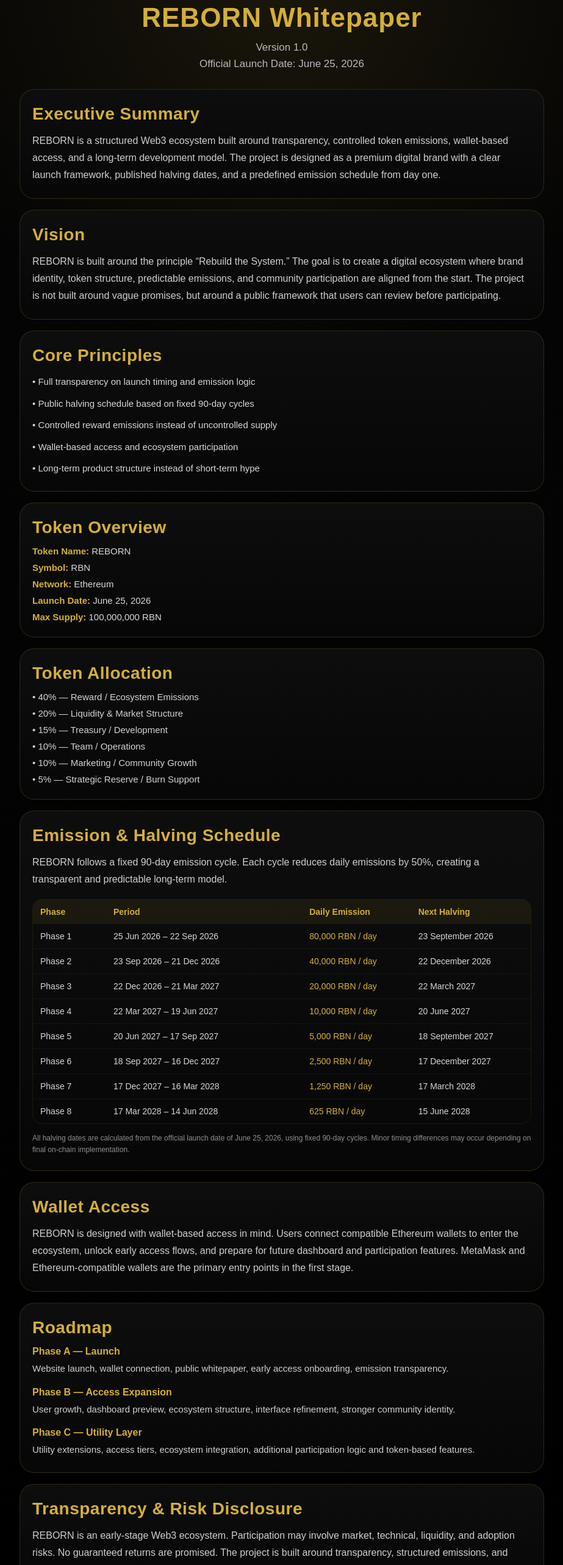
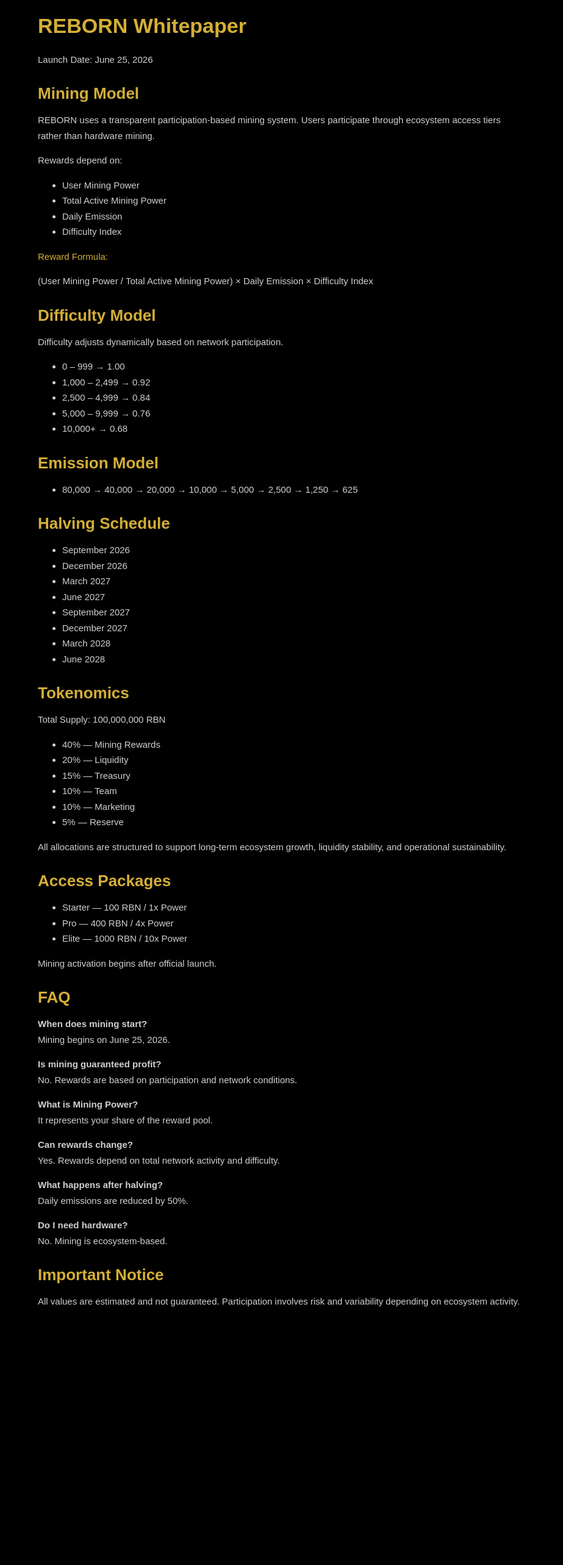
Before and after one commit to LudmataAl/reborn-site, a Next.js app: page /whitepaper in a window 1280 px wide. Shown: the part 20-2586 px from the top of the page at 61% size, without its empty margins (178-1101 px from the left). After the commit the page ends 2199 px from the top, so only its background shows below. Built offline with nearby package versions, Linux system fonts and the light colour scheme.

Commit message:
Update page.js

```diff
--- a/app/whitepaper/page.js
+++ b/app/whitepaper/page.js
@@ -1,464 +1,202 @@
-export default function Whitepaper() {
-  const halvingRows = [
-    {
-      phase: "Phase 1",
-      period: "25 Jun 2026 – 22 Sep 2026",
-      emission: "80,000 RBN / day",
-      halving: "23 September 2026",
-    },
-    {
-      phase: "Phase 2",
-      period: "23 Sep 2026 – 21 Dec 2026",
-      emission: "40,000 RBN / day",
-      halving: "22 December 2026",
-    },
-    {
-      phase: "Phase 3",
-      period: "22 Dec 2026 – 21 Mar 2027",
-      emission: "20,000 RBN / day",
-      halving: "22 March 2027",
-    },
-    {
-      phase: "Phase 4",
-      period: "22 Mar 2027 – 19 Jun 2027",
-      emission: "10,000 RBN / day",
-      halving: "20 June 2027",
-    },
-    {
-      phase: "Phase 5",
-      period: "20 Jun 2027 – 17 Sep 2027",
-      emission: "5,000 RBN / day",
-      halving: "18 September 2027",
-    },
-    {
-      phase: "Phase 6",
-      period: "18 Sep 2027 – 16 Dec 2027",
-      emission: "2,500 RBN / day",
-      halving: "17 December 2027",
-    },
-    {
-      phase: "Phase 7",
-      period: "17 Dec 2027 – 16 Mar 2028",
-      emission: "1,250 RBN / day",
-      halving: "17 March 2028",
-    },
-    {
-      phase: "Phase 8",
-      period: "17 Mar 2028 – 14 Jun 2028",
-      emission: "625 RBN / day",
-      halving: "15 June 2028",
-    },
-  ];
-
+          export default function Whitepaper() {
   const sectionTitle = {
     color: "#D4AF37",
-    fontSize: "28px",
+    fontSize: "26px",
     fontWeight: "bold",
-    margin: "0 0 14px 0",
-    letterSpacing: "0.5px",
+    marginBottom: "14px",
+    marginTop: "28px",
   };
 
-  const paragraph = {
-    color: "#cfcfcf",
-    fontSize: "16px",
-    lineHeight: "1.75",
-    margin: 0,
+  const text = {
+    color: "#d0d0d0",
+    fontSize: "15px",
+    lineHeight: "1.7",
+    marginBottom: "12px",
   };
 
   return (
     <div
       style={{
         minHeight: "100vh",
-        background:
-          "radial-gradient(circle at top, rgba(212,175,55,0.10), transparent 22%), linear-gradient(180deg, #050505 0%, #000000 100%)",
+        background: "#000",
+        padding: "20px",
+        fontFamily: "Arial",
         color: "#fff",
-        fontFamily: "Arial, sans-serif",
-        padding: "24px 16px 50px",
       }}
     >
-      <div
-        style={{
-          maxWidth: "860px",
-          margin: "0 auto",
-        }}
-      >
-        <div
-          style={{
-            textAlign: "center",
-            marginBottom: "28px",
-          }}
-        >
-          <div
-            style={{
-              color: "#D4AF37",
-              fontSize: "44px",
-              fontWeight: "bold",
-              letterSpacing: "1px",
-              marginBottom: "10px",
-            }}
-          >
-            REBORN Whitepaper
-          </div>
+      <div style={{ maxWidth: "800px", margin: "0 auto" }}>
 
-          <div
-            style={{
-              color: "#b9b9b9",
-              fontSize: "17px",
-              lineHeight: "1.6",
-            }}
-          >
-            Version 1.0
-            <br />
-            Official Launch Date: June 25, 2026
-          </div>
-        </div>
+        <h1 style={{ color: "#D4AF37", fontSize: "34px" }}>
+          REBORN Whitepaper
+        </h1>
 
-        <div
-          style={{
-            display: "grid",
-            gap: "18px",
-          }}
-        >
-          <div
-            style={{
-              border: "1px solid rgba(212,175,55,0.18)",
-              borderRadius: "24px",
-              padding: "24px 20px",
-              background:
-                "linear-gradient(180deg, rgba(14,14,14,0.96), rgba(7,7,7,0.96))",
-            }}
-          >
-            <div style={sectionTitle}>Executive Summary</div>
-            <p style={paragraph}>
-              REBORN is a structured Web3 ecosystem built around transparency,
-              controlled token emissions, wallet-based access, and a long-term
-              development model. The project is designed as a premium digital
-              brand with a clear launch framework, published halving dates, and
-              a predefined emission schedule from day one.
-            </p>
-          </div>
+        <p style={{ ...text, marginBottom: "20px" }}>
+          Launch Date: June 25, 2026
+        </p>
 
-          <div
-            style={{
-              border: "1px solid rgba(212,175,55,0.18)",
-              borderRadius: "24px",
-              padding: "24px 20px",
-              background:
-                "linear-gradient(180deg, rgba(14,14,14,0.96), rgba(7,7,7,0.96))",
-            }}
-          >
-            <div style={sectionTitle}>Vision</div>
-            <p style={paragraph}>
-              REBORN is built around the principle “Rebuild the System.” The
-              goal is to create a digital ecosystem where brand identity,
-              token structure, predictable emissions, and community participation
-              are aligned from the start. The project is not built around vague
-              promises, but around a public framework that users can review
-              before participating.
-            </p>
-          </div>
+        {/* ===================== */}
+        {/* MINING MODEL */}
+        {/* ===================== */}
 
-          <div
-            style={{
-              border: "1px solid rgba(212,175,55,0.18)",
-              borderRadius: "24px",
-              padding: "24px 20px",
-              background:
-                "linear-gradient(180deg, rgba(14,14,14,0.96), rgba(7,7,7,0.96))",
-            }}
-          >
-            <div style={sectionTitle}>Core Principles</div>
-            <div
-              style={{
-                display: "grid",
-                gap: "10px",
-                color: "#d6d6d6",
-                fontSize: "15px",
-                lineHeight: "1.7",
-              }}
-            >
-              <div>• Full transparency on launch timing and emission logic</div>
-              <div>• Public halving schedule based on fixed 90-day cycles</div>
-              <div>• Controlled reward emissions instead of uncontrolled supply</div>
-              <div>• Wallet-based access and ecosystem participation</div>
-              <div>• Long-term product structure instead of short-term hype</div>
-            </div>
-          </div>
+        <div style={sectionTitle}>Mining Model</div>
 
-          <div
-            style={{
-              border: "1px solid rgba(212,175,55,0.18)",
-              borderRadius: "24px",
-              padding: "24px 20px",
-              background:
-                "linear-gradient(180deg, rgba(14,14,14,0.96), rgba(7,7,7,0.96))",
-            }}
-          >
-            <div style={sectionTitle}>Token Overview</div>
-            <div
-              style={{
-                display: "grid",
-                gridTemplateColumns: "1fr",
-                gap: "10px",
-                color: "#d7d7d7",
-                fontSize: "15px",
-              }}
-            >
-              <div>
-                <span style={{ color: "#D4AF37", fontWeight: "bold" }}>
-                  Token Name:
-                </span>{" "}
-                REBORN
-              </div>
-              <div>
-                <span style={{ color: "#D4AF37", fontWeight: "bold" }}>
-                  Symbol:
-                </span>{" "}
-                RBN
-              </div>
-              <div>
-                <span style={{ color: "#D4AF37", fontWeight: "bold" }}>
-                  Network:
-                </span>{" "}
-                Ethereum
-              </div>
-              <div>
-                <span style={{ color: "#D4AF37", fontWeight: "bold" }}>
-                  Launch Date:
-                </span>{" "}
-                June 25, 2026
-              </div>
-              <div>
-                <span style={{ color: "#D4AF37", fontWeight: "bold" }}>
-                  Max Supply:
-                </span>{" "}
-                100,000,000 RBN
-              </div>
-            </div>
-          </div>
+        <p style={text}>
+          REBORN uses a transparent participation-based mining system. Users
+          participate through ecosystem access tiers rather than hardware mining.
+        </p>
 
-          <div
-            style={{
-              border: "1px solid rgba(212,175,55,0.18)",
-              borderRadius: "24px",
-              padding: "24px 20px",
-              background:
-                "linear-gradient(180deg, rgba(14,14,14,0.96), rgba(7,7,7,0.96))",
-            }}
-          >
-            <div style={sectionTitle}>Token Allocation</div>
-            <div
-              style={{
-                display: "grid",
-                gap: "10px",
-                color: "#d3d3d3",
-                fontSize: "15px",
-              }}
-            >
-              <div>• 40% — Reward / Ecosystem Emissions</div>
-              <div>• 20% — Liquidity & Market Structure</div>
-              <div>• 15% — Treasury / Development</div>
-              <div>• 10% — Team / Operations</div>
-              <div>• 10% — Marketing / Community Growth</div>
-              <div>• 5% — Strategic Reserve / Burn Support</div>
-            </div>
-          </div>
+        <p style={text}>
+          Rewards depend on:
+        </p>
 
-          <div
-            style={{
-              border: "1px solid rgba(212,175,55,0.18)",
-              borderRadius: "24px",
-              padding: "24px 20px",
-              background:
-                "linear-gradient(180deg, rgba(14,14,14,0.96), rgba(7,7,7,0.96))",
-              overflowX: "auto",
-            }}
-          >
-            <div style={sectionTitle}>Emission & Halving Schedule</div>
-            <p style={{ ...paragraph, marginBottom: "18px" }}>
-              REBORN follows a fixed 90-day emission cycle. Each cycle reduces
-              daily emissions by 50%, creating a transparent and predictable
-              long-term model.
-            </p>
+        <ul style={text}>
+          <li>User Mining Power</li>
+          <li>Total Active Mining Power</li>
+          <li>Daily Emission</li>
+          <li>Difficulty Index</li>
+        </ul>
 
-            <div
-              style={{
-                minWidth: "760px",
-                border: "1px solid rgba(212,175,55,0.10)",
-                borderRadius: "16px",
-                overflow: "hidden",
-              }}
-            >
-              <div
-                style={{
-                  display: "grid",
-                  gridTemplateColumns: "120px 1.8fr 1fr 1.1fr",
-                  background: "rgba(212,175,55,0.08)",
-                  color: "#D4AF37",
-                  fontWeight: "bold",
-                  fontSize: "14px",
-                }}
-              >
-                <div style={{ padding: "12px" }}>Phase</div>
-                <div style={{ padding: "12px" }}>Period</div>
-                <div style={{ padding: "12px" }}>Daily Emission</div>
-                <div style={{ padding: "12px" }}>Next Halving</div>
-              </div>
+        <p style={{ ...text, color: "#D4AF37" }}>
+          Reward Formula:
+        </p>
 
-              {halvingRows.map((row, index) => (
-                <div
-                  key={index}
-                  style={{
-                    display: "grid",
-                    gridTemplateColumns: "120px 1.8fr 1fr 1.1fr",
-                    borderTop:
-                      index === 0 ? "none" : "1px solid rgba(255,255,255,0.05)",
-                    fontSize: "14px",
-                    color: "#d5d5d5",
-                  }}
-                >
-                  <div style={{ padding: "12px" }}>{row.phase}</div>
-                  <div style={{ padding: "12px" }}>{row.period}</div>
-                  <div style={{ padding: "12px", color: "#D4AF37" }}>
-                    {row.emission}
-                  </div>
-                  <div style={{ padding: "12px" }}>{row.halving}</div>
-                </div>
-              ))}
-            </div>
+        <p style={text}>
+          (User Mining Power / Total Active Mining Power) × Daily Emission × Difficulty Index
+        </p>
 
-            <div
-              style={{
-                marginTop: "14px",
-                color: "#8e8e8e",
-                fontSize: "12px",
-                lineHeight: "1.6",
-              }}
-            >
-              All halving dates are calculated from the official launch date of
-              June 25, 2026, using fixed 90-day cycles. Minor timing differences
-              may occur depending on final on-chain implementation.
-            </div>
-          </div>
+        {/* ===================== */}
+        {/* DIFFICULTY */}
+        {/* ===================== */}
 
-          <div
-            style={{
-              border: "1px solid rgba(212,175,55,0.18)",
-              borderRadius: "24px",
-              padding: "24px 20px",
-              background:
-                "linear-gradient(180deg, rgba(14,14,14,0.96), rgba(7,7,7,0.96))",
-            }}
-          >
-            <div style={sectionTitle}>Wallet Access</div>
-            <p style={paragraph}>
-              REBORN is designed with wallet-based access in mind. Users connect
-              compatible Ethereum wallets to enter the ecosystem, unlock early
-              access flows, and prepare for future dashboard and participation
-              features. MetaMask and Ethereum-compatible wallets are the primary
-              entry points in the first stage.
-            </p>
-          </div>
+        <div style={sectionTitle}>Difficulty Model</div>
 
-          <div
-            style={{
-              border: "1px solid rgba(212,175,55,0.18)",
-              borderRadius: "24px",
-              padding: "24px 20px",
-              background:
-                "linear-gradient(180deg, rgba(14,14,14,0.96), rgba(7,7,7,0.96))",
-            }}
-          >
-            <div style={sectionTitle}>Roadmap</div>
-            <div
-              style={{
-                display: "grid",
-                gap: "16px",
-              }}
-            >
-              <div>
-                <div
-                  style={{
-                    color: "#D4AF37",
-                    fontWeight: "bold",
-                    marginBottom: "6px",
-                  }}
-                >
-                  Phase A — Launch
-                </div>
-                <div style={{ ...paragraph, fontSize: "15px" }}>
-                  Website launch, wallet connection, public whitepaper, early
-                  access onboarding, emission transparency.
-                </div>
-              </div>
+        <p style={text}>
+          Difficulty adjusts dynamically based on network participation.
+        </p>
 
-              <div>
-                <div
-                  style={{
-                    color: "#D4AF37",
-                    fontWeight: "bold",
-                    marginBottom: "6px",
-                  }}
-                >
-                  Phase B — Access Expansion
-                </div>
-                <div style={{ ...paragraph, fontSize: "15px" }}>
-                  User growth, dashboard preview, ecosystem structure, interface
-                  refinement, stronger community identity.
-                </div>
-              </div>
+        <ul style={text}>
+          <li>0 – 999 → 1.00</li>
+          <li>1,000 – 2,499 → 0.92</li>
+          <li>2,500 – 4,999 → 0.84</li>
+          <li>5,000 – 9,999 → 0.76</li>
+          <li>10,000+ → 0.68</li>
+        </ul>
 
-              <div>
-                <div
-                  style={{
-                    color: "#D4AF37",
-                    fontWeight: "bold",
-                    marginBottom: "6px",
-                  }}
-                >
-                  Phase C — Utility Layer
-                </div>
-                <div style={{ ...paragraph, fontSize: "15px" }}>
-                  Utility extensions, access tiers, ecosystem integration,
-                  additional participation logic and token-based features.
-                </div>
-              </div>
-            </div>
-          </div>
+        {/* ===================== */}
+        {/* EMISSION */}
+        {/* ===================== */}
 
-          <div
-            style={{
-              border: "1px solid rgba(212,175,55,0.18)",
-              borderRadius: "24px",
-              padding: "24px 20px",
-              background:
-                "linear-gradient(180deg, rgba(14,14,14,0.96), rgba(7,7,7,0.96))",
-            }}
-          >
-            <div style={sectionTitle}>Transparency & Risk Disclosure</div>
-            <p style={paragraph}>
-              REBORN is an early-stage Web3 ecosystem. Participation may involve
-              market, technical, liquidity, and adoption risks. No guaranteed
-              returns are promised. The project is built around transparency,
-              structured emissions, and clear public communication regarding
-              launch timing, supply logic, and future development stages.
-            </p>
-          </div>
+        <div style={sectionTitle}>Emission Model</div>
 
-          <div
-            style={{
-              textAlign: "center",
-              padding: "18px 12px 0",
-              color: "#D4AF37",
-              fontSize: "18px",
-              fontWeight: "bold",
-              letterSpacing: "1px",
-            }}
-          >
-            REBORN — Rebuild the System
-          </div>
-        </div>
+        <ul style={text}>
+          <li>80,000 → 40,000 → 20,000 → 10,000 → 5,000 → 2,500 → 1,250 → 625</li>
+        </ul>
+
+        {/* ===================== */}
+        {/* HALVING */}
+        {/* ===================== */}
+
+        <div style={sectionTitle}>Halving Schedule</div>
+
+        <ul style={text}>
+          <li>September 2026</li>
+          <li>December 2026</li>
+          <li>March 2027</li>
+          <li>June 2027</li>
+          <li>September 2027</li>
+          <li>December 2027</li>
+          <li>March 2028</li>
+          <li>June 2028</li>
+        </ul>
+
+        {/* ===================== */}
+        {/* TOKENOMICS */}
+        {/* ===================== */}
+
+        <div style={sectionTitle}>Tokenomics</div>
+
+        <p style={text}>
+          Total Supply: 100,000,000 RBN
+        </p>
+
+        <ul style={text}>
+          <li>40% — Mining Rewards</li>
+          <li>20% — Liquidity</li>
+          <li>15% — Treasury</li>
+          <li>10% — Team</li>
+          <li>10% — Marketing</li>
+          <li>5% — Reserve</li>
+        </ul>
+
+        <p style={text}>
+          All allocations are structured to support long-term ecosystem growth,
+          liquidity stability, and operational sustainability.
+        </p>
+
+        {/* ===================== */}
+        {/* PACKAGES */}
+        {/* ===================== */}
+
+        <div style={sectionTitle}>Access Packages</div>
+
+        <ul style={text}>
+          <li>Starter — 100 RBN / 1x Power</li>
+          <li>Pro — 400 RBN / 4x Power</li>
+          <li>Elite — 1000 RBN / 10x Power</li>
+        </ul>
+
+        <p style={text}>
+          Mining activation begins after official launch.
+        </p>
+
+        {/* ===================== */}
+        {/* FAQ */}
+        {/* ===================== */}
+
+        <div style={sectionTitle}>FAQ</div>
+
+        <p style={text}>
+          <strong>When does mining start?</strong><br />
+          Mining begins on June 25, 2026.
+        </p>
+
+        <p style={text}>
+          <strong>Is mining guaranteed profit?</strong><br />
+          No. Rewards are based on participation and network conditions.
+        </p>
+
+        <p style={text}>
+          <strong>What is Mining Power?</strong><br />
+          It represents your share of the reward pool.
+        </p>
+
+        <p style={text}>
+          <strong>Can rewards change?</strong><br />
+          Yes. Rewards depend on total network activity and difficulty.
+        </p>
+
+        <p style={text}>
+          <strong>What happens after halving?</strong><br />
+          Daily emissions are reduced by 50%.
+        </p>
+
+        <p style={text}>
+          <strong>Do I need hardware?</strong><br />
+          No. Mining is ecosystem-based.
+        </p>
+
+        {/* ===================== */}
+        {/* DISCLAIMER */}
+        {/* ===================== */}
+
+        <div style={sectionTitle}>Important Notice</div>
+
+        <p style={text}>
+          All values are estimated and not guaranteed. Participation involves
+          risk and variability depending on ecosystem activity.
+        </p>
+
       </div>
     </div>
   );
-                }
+}
```
